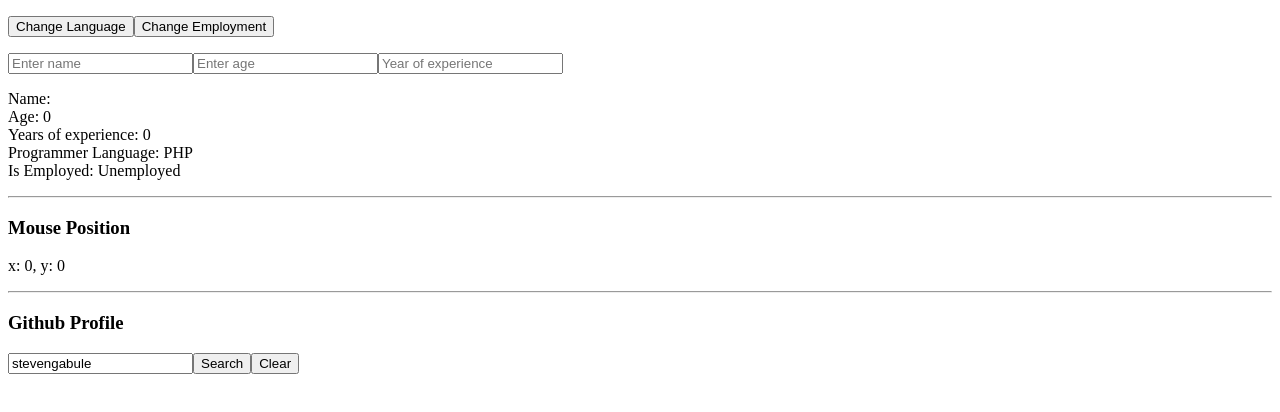
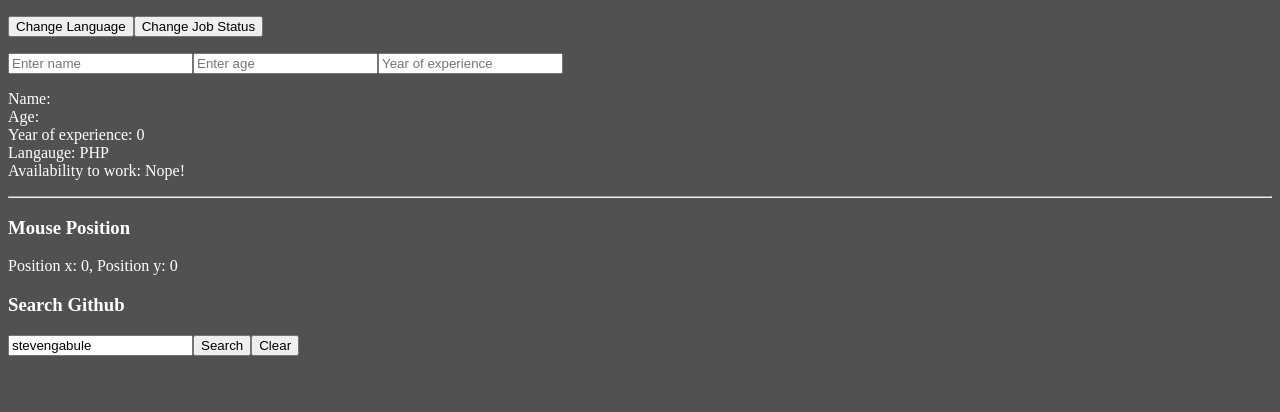
Before and after one commit to StevenGabule/learn_fundamental_hooks, a React (Create React App) app: page / in a window 1280 px wide. Shown: the top 412 px of the page. Built offline with nearby package versions, Linux system fonts and the light colour scheme; no server answers.

Commit message:
practice reactjs

```diff
--- /dev/null
+++ b/src/ExampleApp4.js
@@ -0,0 +1,144 @@
+import { useEffect, useRef, useState } from 'react';
+import './bg.css';
+const baseURL = 'https://api.github.com/users';
+
+function ExampleApp4() {
+  const [developer, setDeveloper] = useState({
+    name: '',
+    age: '',
+    yearsOfExperience: 0,
+    language: 'PHP',
+    isEmployed: false,
+  });
+
+  const [username, setUsername] = useState('stevengabule');
+  const usernameRef = useRef();
+  const [user, setUser] = useState(null);
+
+  const [mousePosition, setMousePosition] = useState({
+    x: 0,
+    y: 0,
+  });
+
+  function handleChangeDeveloper(e) {
+    const { name, value } = e.target;
+    setDeveloper((prev) => ({ ...prev, [name]: value }));
+  }
+
+  function handleClickLanguage() {
+    setDeveloper((prev) => ({ ...prev, language: 'JavaScript' }));
+  }
+
+  function handleClickJobStatusChange() {
+    setDeveloper((prev) => ({ ...prev, isEmployed: !prev.isEmployed }));
+  }
+
+  useEffect(() => {
+    window.addEventListener('mousemove', handleMouseMove);
+    return () => {
+      window.removeEventListener('mousemove', handleMouseMove);
+    };
+  }, []);
+
+  useEffect(() => {
+    document.title = developer.name;
+  }, [developer.name]);
+
+  useEffect(() => {
+    fetchUser();
+  }, []);
+
+  function handleMouseMove({ x, y }) {
+    setMousePosition({ x, y });
+  }
+
+  async function fetchUser() {
+    const res = await fetch(`${baseURL}/${username}`);
+    const data = await res.json();
+    setUser(data);
+  }
+
+  function clearUsernameInput() {
+    setUsername('');
+    setUser(null);
+    usernameRef.current.value = '';
+    usernameRef.current.focus();
+  }
+
+  return (
+    <div>
+      <p>
+        <button type='button' onClick={handleClickLanguage}>
+          Change Language
+        </button>
+        <button type='button' onClick={handleClickJobStatusChange}>
+          Change Job Status
+        </button>
+      </p>
+      <p>
+        <input
+          type='text'
+          name='name'
+          onChange={handleChangeDeveloper}
+          placeholder='Enter name'
+        />
+        <input
+          type='number'
+          name='age'
+          onChange={handleChangeDeveloper}
+          placeholder='Enter age'
+        />
+        <input
+          type='number'
+          name='yearsOfExperience'
+          onChange={handleChangeDeveloper}
+          placeholder='Year of experience'
+        />
+      </p>
+      <p>
+        Name: {developer.name}
+        <br />
+        Age: {developer.age}
+        <br />
+        Year of experience: {developer.yearsOfExperience}
+        <br />
+        Langauge: {developer.language}
+        <br />
+        Availability to work: {developer.isEmployed ? 'Yes' : 'Nope!'}
+        <br />
+      </p>
+      <hr />
+      <h3>Mouse Position</h3>
+      <p>
+        Position x: {mousePosition.x}, Position y: {mousePosition.y}
+      </p>
+
+      <h3>Search Github</h3>
+      <p>
+        <input
+          type='text'
+          name='search'
+          value={username}
+          onChange={(e) => setUsername(e.target.value)}
+          ref={usernameRef}
+        />
+        <button type='button' onClick={fetchUser}>
+          Search
+        </button>
+        <button type='button' onClick={clearUsernameInput}>
+          Clear
+        </button>
+      </p>
+      {user && (
+        <p>
+          <img src={user.avatar_url} alt={user.name} width='110' />
+          <br />
+          name: {user.name} <br />
+          bio: {user.bio} <br />
+        </p>
+      )}
+    </div>
+  );
+}
+
+export default ExampleApp4;
--- /dev/null
+++ b/src/bg.css
@@ -0,0 +1,4 @@
+body {
+  background: rgb(82, 81, 81);
+  color: white;
+}
--- a/src/index.js
+++ b/src/index.js
@@ -1,5 +1,5 @@
 import React from 'react';
 import ReactDOM from 'react-dom';
-import ExampleApp3 from './ExampleApp3';
+import ExampleApp4 from './ExampleApp4';
 
-ReactDOM.render(<ExampleApp3 />, document.getElementById('root'));
+ReactDOM.render(<ExampleApp4 />, document.getElementById('root'));
```
